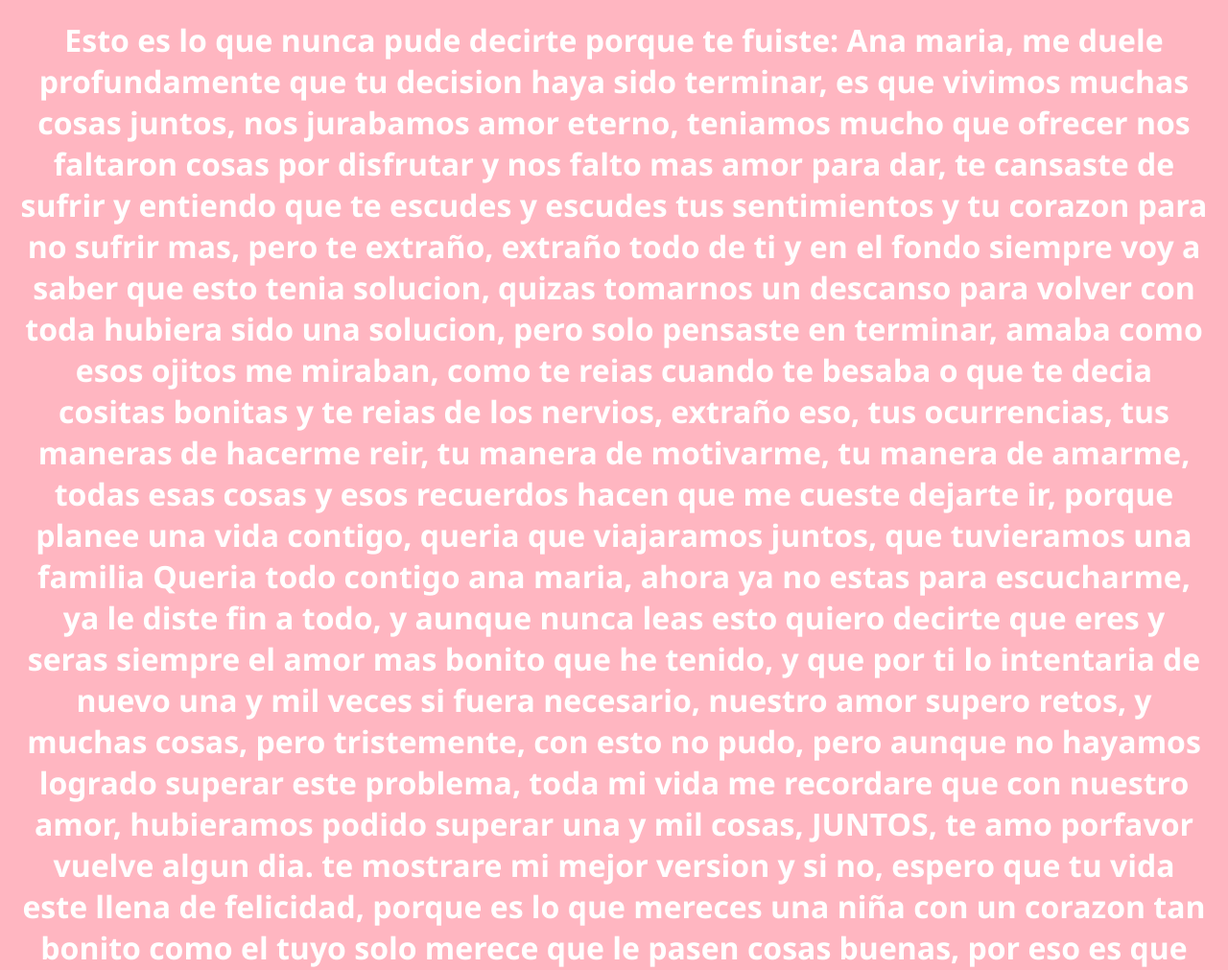
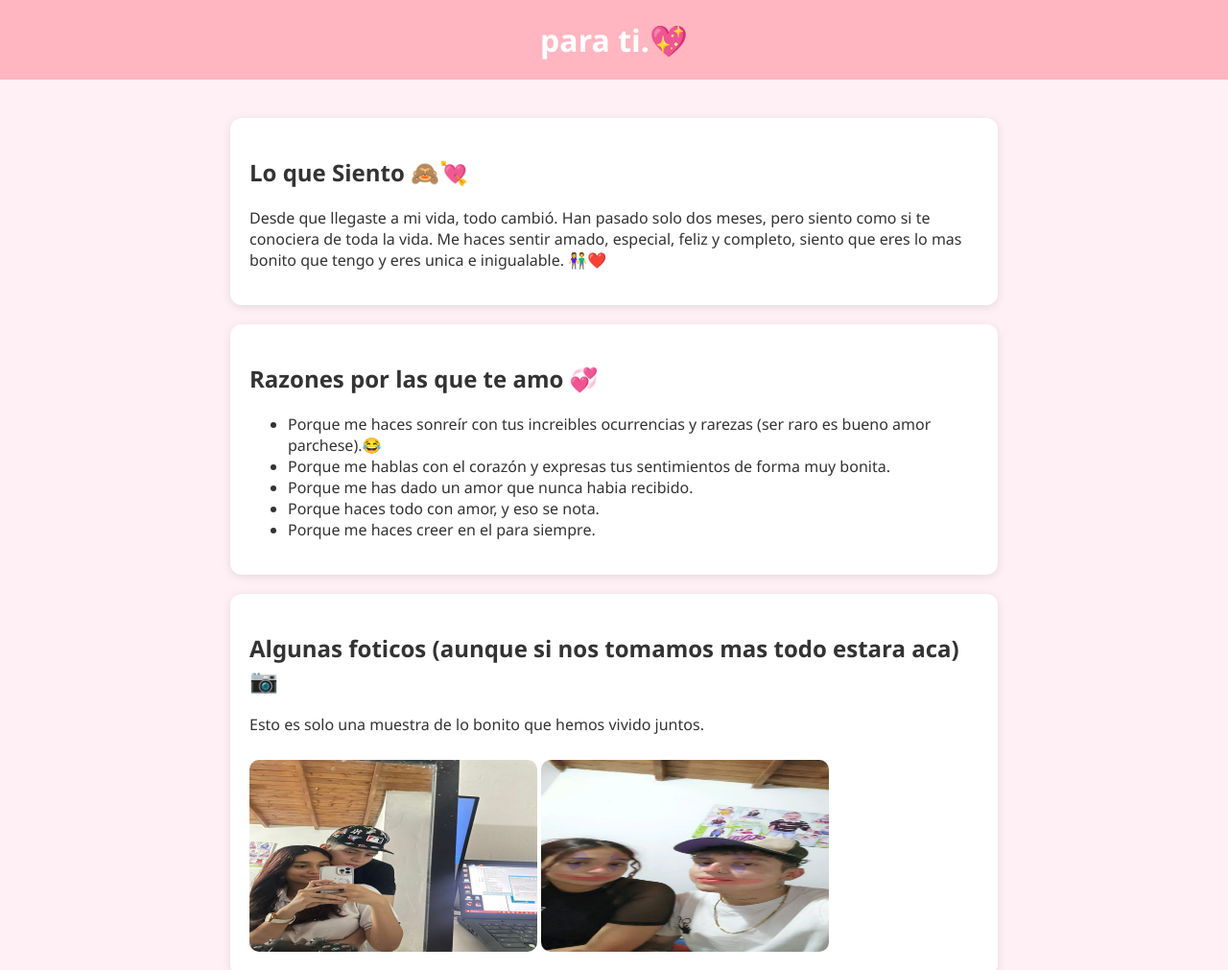
Before and after one commit to sebasss1k/Mi-novia-ana, a plain HTML site: page index.html in a window 1280 px wide. Shown: the top 1011 px of the page at 96% size. Drawn offline with Linux system fonts and the light colour scheme.

Commit message:
Update index.html

```diff
--- a/index.html
+++ b/index.html
@@ -62,23 +62,7 @@
   </style>
 </head>
 <body>
-  <header>Esto es lo que nunca pude decirte porque te fuiste: Ana maria, me duele profundamente que tu decision haya sido
-terminar, es que vivimos muchas cosas juntos, nos jurabamos amor eterno, teniamos mucho que ofrecer
-nos faltaron cosas por disfrutar y nos falto mas amor para dar, te cansaste de sufrir y entiendo que te escudes
-y escudes tus sentimientos y tu corazon para no sufrir mas, pero te extraño, extraño todo de ti y en el fondo
-siempre voy a saber que esto tenia solucion, quizas tomarnos un descanso para volver con toda hubiera
-sido una solucion, pero solo pensaste en terminar, amaba como esos ojitos me miraban, como te reias cuando
-te besaba o que te decia cositas bonitas y te reias de los nervios, extraño eso, tus ocurrencias, tus maneras de
-hacerme reir, tu manera de motivarme, tu manera de amarme, todas esas cosas y esos recuerdos hacen que
-me cueste dejarte ir, porque planee una vida contigo, queria que viajaramos juntos, que tuvieramos una familia
-Queria todo contigo ana maria, ahora ya no estas para escucharme, ya le diste fin a todo, y aunque nunca leas
-esto quiero decirte que eres y seras siempre el amor mas bonito que he tenido, y que por ti lo intentaria de nuevo
-una y mil veces si fuera necesario, nuestro amor supero retos, y muchas cosas, pero tristemente, con esto
-no pudo, pero aunque no hayamos logrado superar este problema, toda mi vida me recordare que
-con nuestro amor, hubieramos podido superar una y mil cosas, JUNTOS, te amo porfavor vuelve algun dia.
-te mostrare mi mejor version y si no, espero que tu vida este llena de felicidad, porque es lo que mereces
-una niña con un corazon tan bonito como el tuyo solo merece que le pasen cosas buenas, por eso es que
-quiero que seas feliz, conmigo o sin mi..💖</header>
+  <header>para ti.💖</header>
   <section>
     <div class="card">
       <h2>Lo que Siento 🙈💘</h2>
```
